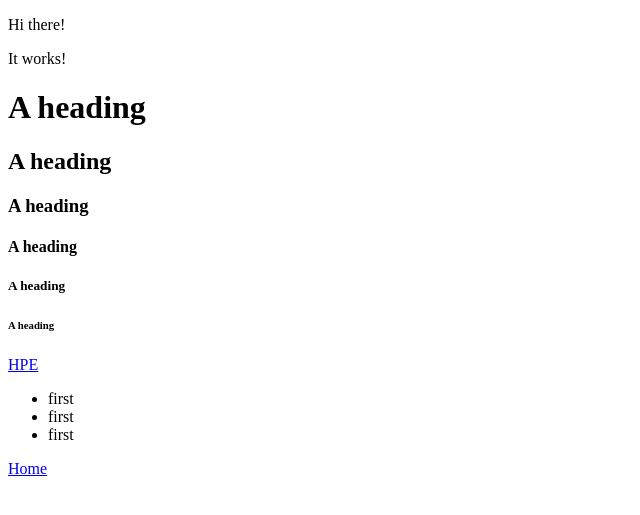
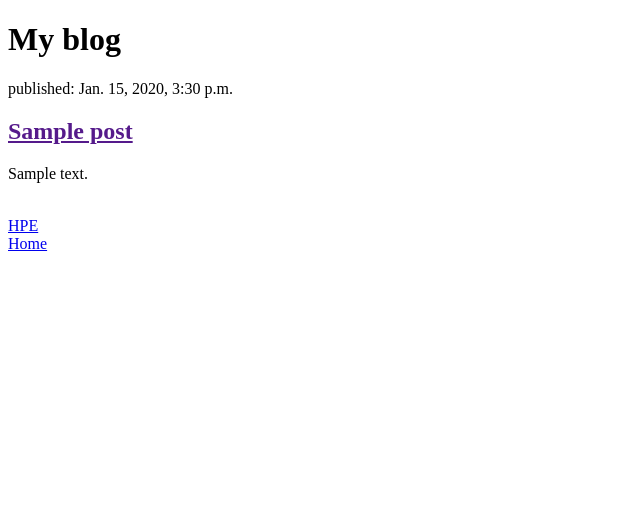
Before and after one commit to nachammainagappan/myblog, a Django app: page / in a window 1280 px wide. Shown: the top 515 px of the page, without its empty margins (0-640 px from the left). Run offline with Django 3.2, Linux system fonts and the light colour scheme; tables that the repository leaves empty hold one stand-in row (values such as "Sample post").

Commit message:
added html for the blog

```diff
--- a/blog/templates/blog/post_list.html
+++ b/blog/templates/blog/post_list.html
@@ -7,19 +7,16 @@
     </head>
 
     <body>
-        <p>Hi there!</p>
-        <p>It works!</p>
-        <h1>A heading</h1>
-        <h2>A heading</h2>
-        <h3>A heading</h3>
-        <h4>A heading</h4>
-        <h5>A heading</h5>
-        <h6>A heading</h6>
+        <h1>My blog</h1>
+        {% for post in posts %}
+        <article>
+            <time>published: {{ post.published_date }}</time>
+            <h2><a href="">{{ post.title }}</a></h2>
+            <p>{{ post.text|linebreaksbr }}</p>
+        </article>
+{% endfor %}
+    </br>
         <a href="https://www.hpe.com">HPE</a>
-        <ul><li>first</li>
-            <li>first</li>
-            <li>first</li></ul>
-            <footer><nav><a href="/">Home</a></nav></footer>
-
+        <footer><nav><a href="/">Home</a></nav></footer>
     </body>
 </html>
--- a/blog/views.py
+++ b/blog/views.py
@@ -1,4 +1,7 @@
 from django.shortcuts import render
+from django.utils import timezone
+from .models import Post
 # Create your views here.
 def post_list(request):
-    return render(request, 'blog/post_list.html', {})
+    posts = Post.objects.all()
+    return render(request, 'blog/post_list.html', {'posts': posts})
```
